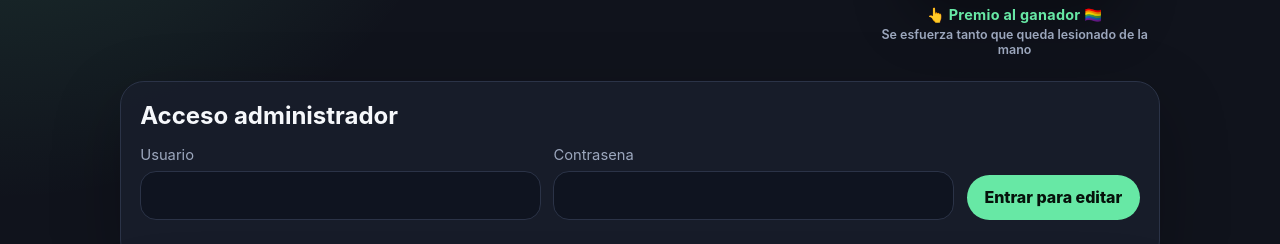
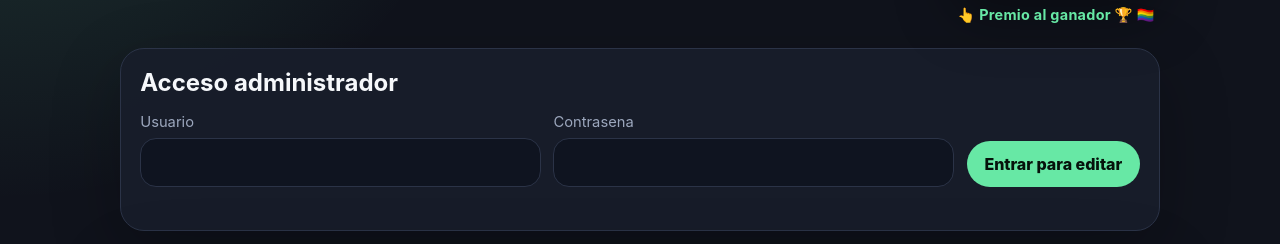
Before and after one commit to serlopez17/tabla-resultados-mundial, a website: page public/index.html in a window 1280 px wide. Shown: the part 311-555 px from the top of the page. Drawn offline with Linux system fonts and the light colour scheme; no server answers.

Commit message:
Update prize photo caption

```diff
--- a/public/index.html
+++ b/public/index.html
@@ -17,8 +17,7 @@
           <figure class="hero-prize">
             <img class="hero-photo" src="/header-photo.jpg" alt="Foto destacada de la quiniela" />
             <figcaption>
-              <strong>👆 Premio al ganador 🏳️‍🌈</strong>
-              <span>Se esfuerza tanto que queda lesionado de la mano</span>
+              <strong>👆 Premio al ganador 🏆 🏳️‍🌈</strong>
             </figcaption>
           </figure>
           <button id="logoutButton" class="ghost hidden" type="button">Cerrar sesion</button>
--- a/public/styles.css
+++ b/public/styles.css
@@ -122,13 +122,6 @@ label {
   font-weight: 900;
   letter-spacing: 0.02em;
   text-align: center;
-}
-
-.hero-prize figcaption span {
-  color: var(--muted);
-  font-size: 0.78rem;
-  font-weight: 600;
-  letter-spacing: 0;
 }
 
 .eyebrow {
```
